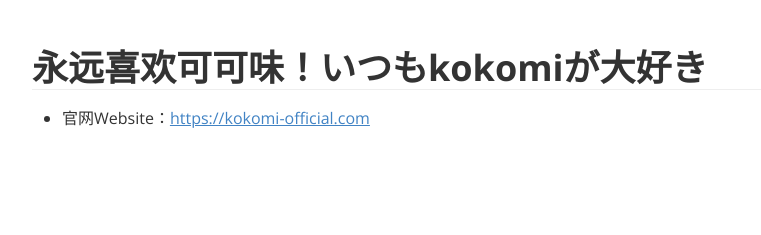
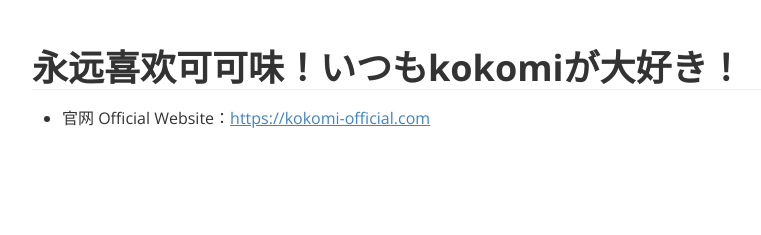
Before and after one commit to kokomi-fans/web, a plain HTML site: page index.html in a window 1280 px wide. Shown: the whole page, without its empty margins (208-969 px from the left). Drawn offline with nearby package versions, Linux system fonts and the light colour scheme.

Commit message:
Add files via upload

```diff
--- a/index.html
+++ b/index.html
@@ -590,9 +590,9 @@ header, .context-menu, .megamenu-content, footer{
 
 
 
-</style><title></title>
+</style><title>永远喜欢可可味！いつもkokomiが大好き！</title>
 </head>
 <body class='typora-export os-windows'><div class='typora-export-content'>
-<div id='write'  class=''><h1 id='永远喜欢可可味いつもkokomiが大好き'><span>永远喜欢可可味！いつもkokomiが大好き</span></h1><ul><li><span>官网Website：</span><a href='https://kokomi-official.com' target='_blank' class='url'>https://kokomi-official.com</a></li></ul></div></div>
+<div id='write'  class=''><h1 id='永远喜欢可可味いつもkokomiが大好き'><span>永远喜欢可可味！いつもkokomiが大好き！</span></h1><ul><li><span>官网 Official Website：</span><a href='https://kokomi-official.com' target='_blank' class='url'>https://kokomi-official.com</a></li></ul></div></div>
 </body>
 </html>
```
